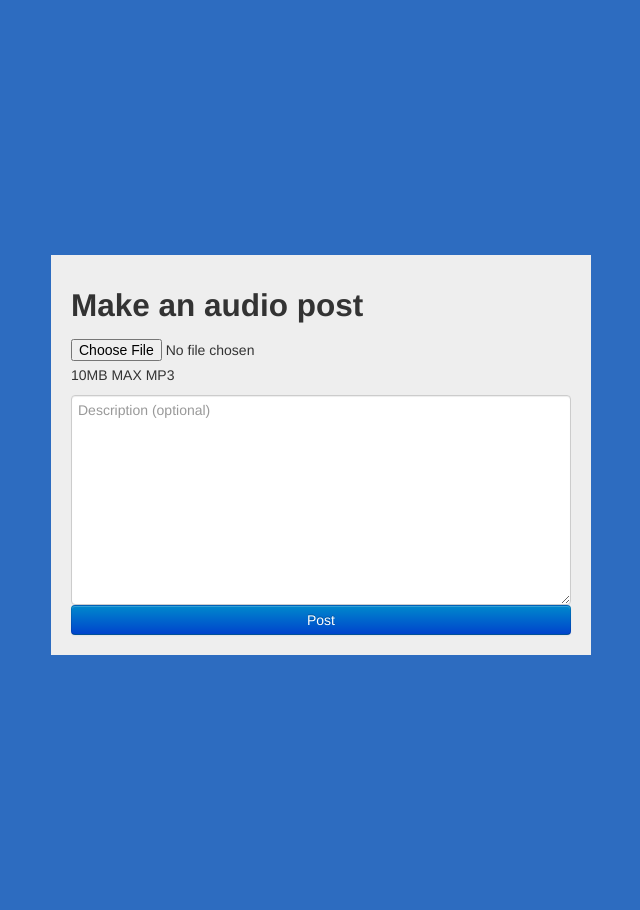
After one commit to jkaha001/Highlander-Tumblr, a Django app: page /new/audio/ in a window 1280 px wide. The commit adds this page. Shown: the whole page, without its empty margins (319-959 px from the left). Run offline with Django 3.2, Linux system fonts and the light colour scheme; the visitor is signed in with stand-in values (Sample User, id 1); parts of the project's set-up code (start-up, migrations or seed data) failed here and were passed over; some libraries are stand-ins or nearby versions.

Commit message:
audio and video forms/models/html

```diff
--- a/hlndr_tumblr/blog/forms.py
+++ b/hlndr_tumblr/blog/forms.py
@@ -1,9 +1,29 @@
 from django import forms
 
-class PostForm(forms.Form):
-	title = forms.CharField(max_length=100)
-	text = forms.CharField()
+class TextForm(forms.Form):
+	title = forms.CharField(max_length=100, required=False)
+	text = forms.CharField(required=True)
 
 class PhotoForm(forms.Form):
-	photo = forms.FileField()
+	photo = forms.FileField(required=True)
 	caption = forms.CharField(required=False)
+
+class VideoForm(forms.Form):
+	video = forms.FileField(required=True)
+	description = forms.CharField(required=False)
+
+class AudioForm(forms.Form):
+	audio = forms.FileField(required=True)
+	description = forms.CharField(required=False)
+
+class QuotePost(forms.Form):
+	quote = forms.CharField(required=True)
+	source = forms.CharField(required=False)
+
+class LinkPost(forms.Form):
+	title = forms.CharField(max_length=100, required=False)
+	link = forms.URLField(required=True)
+
+class ChatPost(forms.Form):
+	title = forms.CharField(max_length=100, required=False)
+	chat = forms.CharField(required=True)
--- a/hlndr_tumblr/blog/urls.py
+++ b/hlndr_tumblr/blog/urls.py
@@ -2,5 +2,10 @@ from django.conf.urls import patterns, include, url
 
 urlpatterns = patterns('',
 	url(r'^text/$', 'blog.views.new_text_post', name='newtext'),
-	url(r'^photo/$', 'blog.views.new_photo_post', name='newtext'),
+	url(r'^photo/$', 'blog.views.new_photo_post', name='newphoto'),
+	url(r'^quote/$', 'blog.views.new_quote_post', name='newquote'),
+	url(r'^link/$', 'blog.views.new_link_post', name='newlink'),
+	url(r'^chat/$', 'blog.views.new_chat_post', name='newchat'),
+	url(r'^audio/$', 'blog.views.new_audio_post', name='newaudio'),
+	url(r'^video/$', 'blog.views.new_video_post', name='newvideo'),
 )
--- a/hlndr_tumblr/blog/views.py
+++ b/hlndr_tumblr/blog/views.py
@@ -7,43 +7,53 @@ from django.contrib.auth.decorators import login_required
 from django.contrib.auth.models import User
 from django.core.files.storage import default_storage
 
-from blog.models import Post, PhotoPost
-from blog.forms import PostForm, PhotoForm
+from blog.models import TextPost, PhotoPost, VideoPost, AudioPost
+from blog.forms import TextForm, PhotoForm, VideoForm, AudioForm
 
-def home(request,username):
+amazon_url = "https://s3-us-west-1.amazonaws.com/highlander-tumblr-test-bucket/"
+
+#Gets every post type from a particular author and returns them in a list
+#Not garunteed to be sorted
+def get_post_list_by_author(author):
+	textposts = list(author.textpost_set.all())
+	photoposts = list(author.photopost_set.all())
+	videoposts = list(author.videopost_set.all())
+	audioposts = list(author.audiopost_set.all())
+	return textposts + photoposts + videoposts + audioposts
+
+def blogpage(request,username):
 	author = get_object_or_404(User,username=username)
-	posts = list(author.post_set.all())
-	posts += list(author.photopost_set.all())
+	posts = get_post_list_by_author(author)
 
 	# sort from oldest to newest, then reverse to get latest
 	posts = reversed(sorted(posts, key=lambda post: post.post_date))
-	return render_to_response('blog/home.html',
+	return render_to_response('blog/blogpage.html',
 							  {'author':author,
 							   'posts':posts,},
 							   context_instance=RequestContext(request))
 
 @login_required(login_url='/login/')
 def new_text_post(request):
+	invalid = ""
 	if request.method == 'POST':
-		form = PostForm(request.POST)
+		form = TextForm(request.POST)
 		if form.is_valid():
 			title = form.cleaned_data['title']
 			slug = slugify(title)
 			text = form.cleaned_data['text']
-
-			post = Post.objects.create(title=title,
-									   slug=slug,
-									   text=text,
-									   author=request.user,)
+			post = TextPost.objects.create(title=title,
+										   slug=slug,
+										   text=text,
+										   author=request.user,)
 
 			return HttpResponseRedirect('/dashboard/')
 		else:
-			return render_to_response('blog/textpost.html',
-									  {'form':form,
-									   'invalid': "Missing some required fields"},
-									  context_instance=RequestContext(request))
+			invalid = "No text in post"
+	else:
+		form = TextForm()
 
 	return render_to_response('blog/textpost.html',
+							  {'form':form, 'invalid':invalid},
 							  context_instance=RequestContext(request))
 
 @login_required(login_url='login')
@@ -61,7 +71,7 @@ def new_photo_post(request):
 
 			filepath = "%s/image/%s/%s" % (request.user.username, str(post.id), file.name)
 			upload_to_s3(file, filepath)
-			post.url = "http://d1852nuusu2e8n.cloudfront.net/" + filepath
+			post.url = amazon_url + filepath
 			post.save()
 			return HttpResponseRedirect('/dashboard/')
 		else:
@@ -69,8 +79,58 @@ def new_photo_post(request):
 	else:
 		form = PhotoForm()
 	return render_to_response('blog/photopost.html',
-							  {'form':form,
-							   'invalid':invalid},
+							  {'form':form, 'invalid':invalid},
+							  context_instance=RequestContext(request))
+
+@login_required(login_url='/login/')
+def new_video_post(request):
+	invalid = ""
+	if request.method == 'POST':
+		form = VideoForm(request.POST, request.FILES)
+		if form.is_valid():
+			file = request.FILES['video']
+			description = form.cleaned_data['description']
+			post = VideoPost.objects.create(filename=file.name,
+										    url="",
+											description=description,
+											author=request.user)
+			filepath = "%s/video/%s/%s" % (request.user.username, str(post.id), file.name)
+			upload_to_s3(file, filepath)
+			post.url = amazon_url + filepath
+			post.save()
+			return HttpResponseRedirect('/dashboard/')
+		else:
+			invalid = "No Video Selected"
+	else:
+		form = VideoForm()
+	return render_to_response('blog/videopost.html',
+							  {'form':form, 'invalid':invalid},
+							  context_instance=RequestContext(request))
+
+@login_required(login_url='/login/')
+def new_audio_post(request):
+	invalid = ""
+	if request.method == 'POST':
+		form = AudioForm(request.POST, request.FILES)
+		if form.is_valid():
+			file = request.FILES['audio']
+			description = form.cleaned_data['description']
+			print description
+			post = AudioPost.objects.create(filename=file.name,
+										    url="",
+											description=description,
+											author=request.user)
+			filepath = "%s/audio/%s/%s" % (request.user.username, str(post.id), file.name)
+			upload_to_s3(file, filepath)
+			post.url = amazon_url + filepath
+			post.save()
+			return HttpResponseRedirect('/dashboard/')
+		else:
+			invalid = "No Audio Selected"
+	else:
+		form = AudioForm()
+	return render_to_response('blog/audiopost.html',
+							  {'form':form, 'invalid':invalid},
 							  context_instance=RequestContext(request))
 
 def upload_to_s3(file, filepath):
--- a/hlndr_tumblr/hlndr_tumblr/urls.py
+++ b/hlndr_tumblr/hlndr_tumblr/urls.py
@@ -22,5 +22,5 @@ urlpatterns = patterns('',
 	url(r'^logout/$', 'users.views.log_out', name='log_out'),
 	url(r'^dashboard/$', 'dashboard.views.dashboard', name='dashboard'),
 	url(r'^new/', include('blog.urls')),
-	url(r'^(?P<username>\w+)/$', 'blog.views.home', name='users.home'),
+	url(r'^(?P<username>\w+)/$', 'blog.views.blogpage', name='blogpage'),
 )
--- /dev/null
+++ b/hlndr_tumblr/templates/blog/audiopost.html
@@ -0,0 +1,37 @@
+{% extends 'base.html' %}
+
+{% block title %} New Audio Post {% endblock %}
+
+{% block extra_css %}
+	<style type="text/css">
+
+	.form-horizontal {
+		background-color:#eee;
+		padding: 20px 20px;
+		margin: 255px auto;
+		max-width: 500px;
+	}
+
+	</style>
+{% endblock %}
+
+{% block content %}
+<div class="container">
+	<form action="/new/audio/" method="POST" enctype="multipart/form-data" class="form-horizontal">
+		{% csrf_token %}
+		<h2> Make an audio post </h2>
+		<h5> {{ invalid }}</h5>
+		<div>
+			{{ form.audio }}
+			<p> 10MB MAX MP3 </p>
+			{% if form.description.value == None %}
+			<textarea rows="10" class="field span12" name="description" id="id_description" placeholder="Description (optional)"></textarea>
+			{% else %}
+			<textarea rows="10" class="field span12" name="description" id="id_description" value="{{ form.description.value }}" placeholder="Description (optional)"></textarea>
+			{% endif %}
+		</div>
+		<button type="submit" class="btn btn-block btn-primary"> Post </button>
+	</form>
+</div>
+
+{% endblock %}
--- a/hlndr_tumblr/templates/blog/home.html
+++ b/hlndr_tumblr/templates/blog/blogpage.html
@@ -38,7 +38,7 @@
 			<div class="container" id="blogcontainer">
 				{% for post in posts %}
 
-					{% if post.classname == "Post" %}
+					{% if post.classname == "TextPost" %}
 						<div class="container-fluid" id="blogcontent">
 						<h3>
 							{{ post.title }}
```
Also changed, not shown: hlndr_tumblr/blog/models.py (+37 -7 lines), hlndr_tumblr/templates/blog/photopost.html (+7 -3 lines), hlndr_tumblr/templates/blog/textpost.html (+7 -3 lines), hlndr_tumblr/templates/blog/videopost.html (added, +36 -0 lines).
